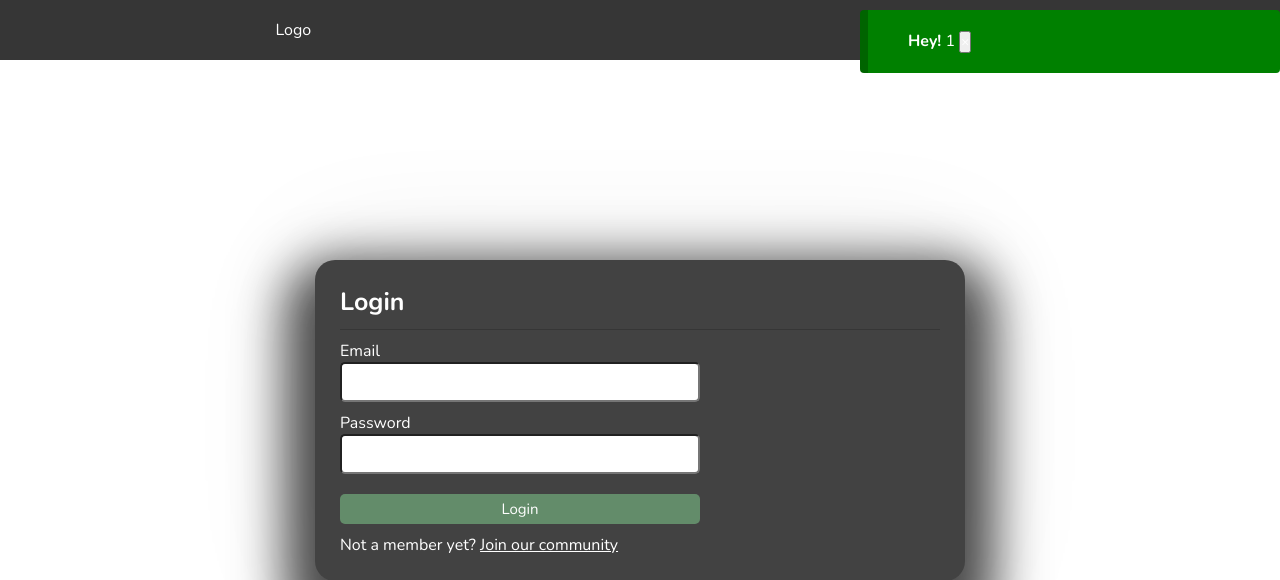
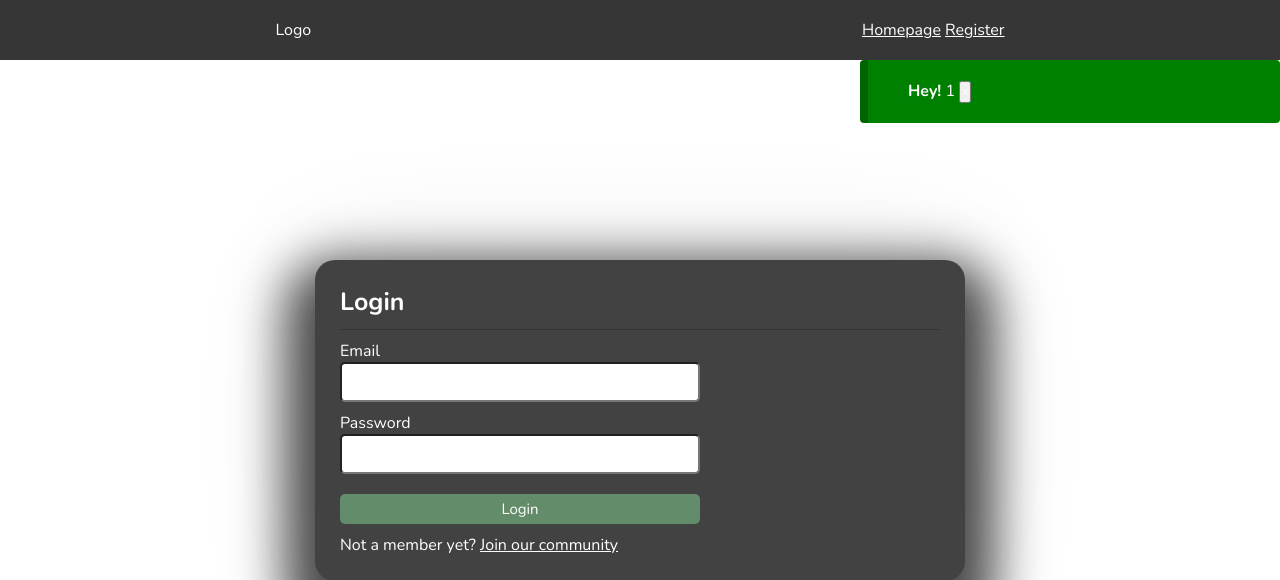
Before and after one commit to AlixNom/BTEC---Mocktail-Recipe-Website, a PHP site: page /login.php in a window 1280 px wide. Shown: the top 580 px of the page. Run offline with PHP 8.4, Linux system fonts and the light colour scheme; the visitor is signed in with stand-in values (Sample User, id 1).

Commit message:
UPDATE Flash Message Design login.php

```diff
--- a/php/style.css
+++ b/php/style.css
@@ -23,7 +23,6 @@
   z-index: 3;
   position: absolute;
   right: 0;
-  top: 10px;
   border-radius: 4px;
   -webkit-border-radius: 4px;
   -moz-border-radius: 4px;
```
